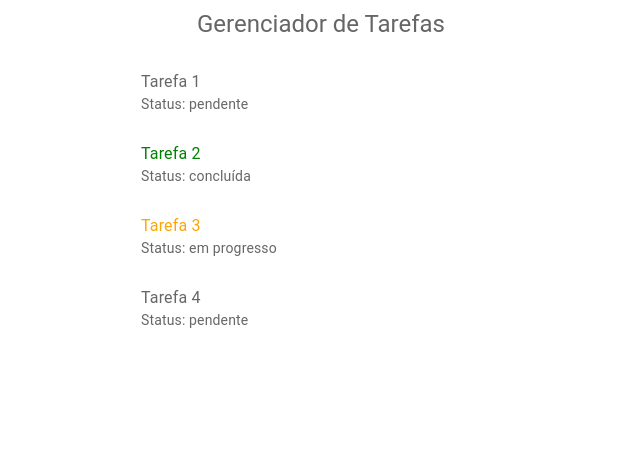
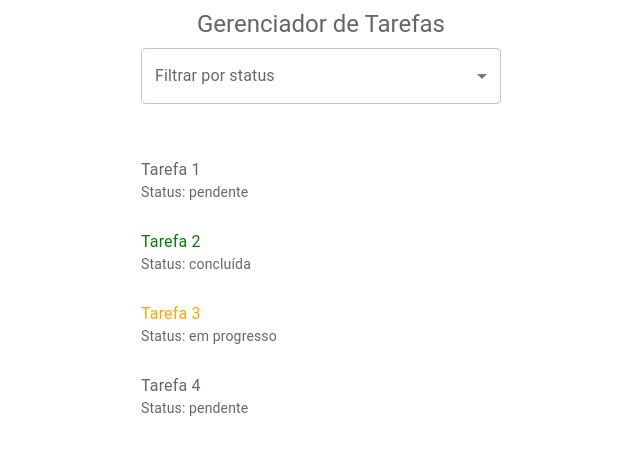
Before and after one commit to zilliana123/gerenciador-de-tarefas, a Next.js app: page / in a window 1280 px wide. Shown: the top 454 px of the page, without its empty margins (319-959 px from the left). Built offline with nearby package versions, Linux system fonts and the light colour scheme; some icons are missing.

Commit message:
fix: ajuste de texto do select de status que estava sobrepondo o placeholder.

```diff
--- /dev/null
+++ b/pages/StatusFilter.js
@@ -0,0 +1,26 @@
+import React from "react";
+import FormControl from "@mui/material/FormControl";
+import InputLabel from "@mui/material/InputLabel";
+import Select from "@mui/material/Select";
+import MenuItem from "@mui/material/MenuItem";
+
+function StatusFilter({ value, onChange }) {
+  return (
+    <FormControl fullWidth sx={{ maxWidth: 360, mb: 2 }}>
+      <InputLabel id="status-filter-label">Filtrar por status</InputLabel>
+      <Select
+        labelId="status-filter-label"
+        value={value}
+        label="Filtrar por status"
+        onChange={(e) => onChange(e.target.value)}
+      >
+        <MenuItem value="">Todos</MenuItem>
+        <MenuItem value="pendente">Pendente</MenuItem>
+        <MenuItem value="em progresso">Em progresso</MenuItem>
+        <MenuItem value="concluída">Concluída</MenuItem>
+      </Select>
+    </FormControl>
+  );
+}
+
+export default StatusFilter;
--- a/pages/index.js
+++ b/pages/index.js
@@ -2,13 +2,17 @@ import React, { useState } from "react";
 import Box from "@mui/material/Box";
 import List from "@mui/material/List";
 import Typography from "@mui/material/Typography";
+import FormControl from "@mui/material/FormControl";
+import InputLabel from "@mui/material/InputLabel";
 
+import StatusFilter from "./StatusFilter";
 import TaskItem from "./TaskItem";
 import TaskModal from "./TaskModal";
 
 function TaskList() {
   const [open, setOpen] = useState(false);
   const [selectedTask, setSelectedTask] = useState(null);
+  const [statusFilter, setStatusFilter] = useState("");
 
   const [tasks, setTasks] = useState([
     { id: 1, title: "Tarefa 1", status: "pendente" },
@@ -32,7 +36,6 @@ function TaskList() {
       prevTasks.map((task) => {
         if (task.id !== taskId) return task;
 
-        // Alterna entre: pendente → em progresso → concluída → pendente
         let nextStatus;
         switch (task.status) {
           case "pendente":
@@ -51,9 +54,13 @@ function TaskList() {
     );
   };
 
+  const filteredTasks = tasks.filter((task) =>
+    statusFilter ? task.status === statusFilter : true
+  );
+
   return (
     <Box
-      style={{
+      sx={{
         display: "flex",
         justifyContent: "center",
         alignItems: "center",
@@ -65,8 +72,12 @@ function TaskList() {
         Gerenciador de Tarefas
       </Typography>
 
+      <FormControl fullWidth sx={{ maxWidth: 360, mb: 2 }}>
+        <StatusFilter value={statusFilter} onChange={setStatusFilter} />
+      </FormControl>
+
       <List sx={{ width: "100%", maxWidth: 360, bgcolor: "background.paper" }}>
-        {tasks.map((task) => (
+        {filteredTasks.map((task) => (
           <TaskItem
             key={task.id}
             task={task}
```
